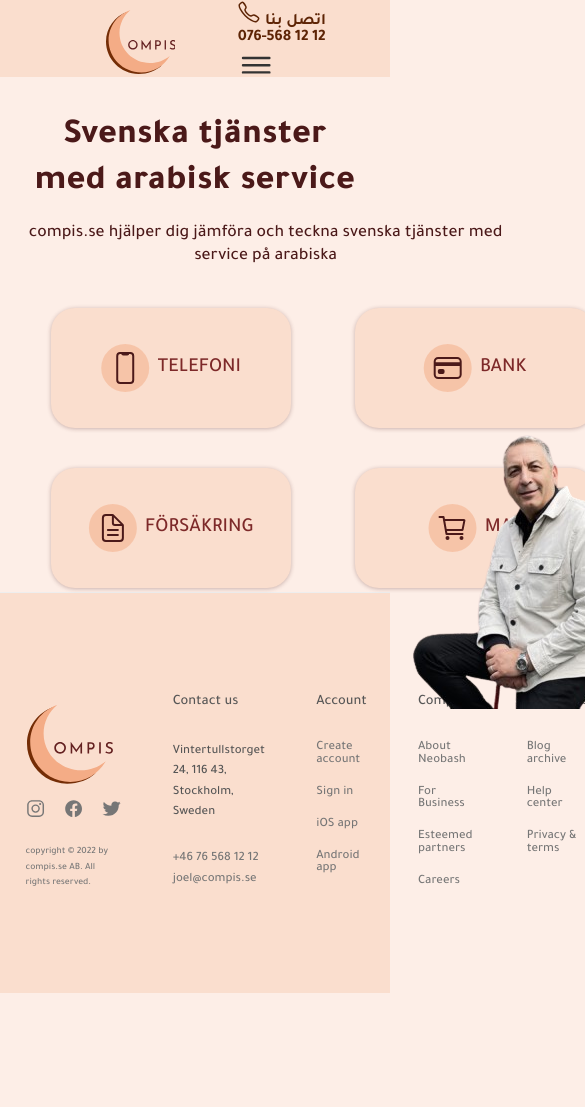
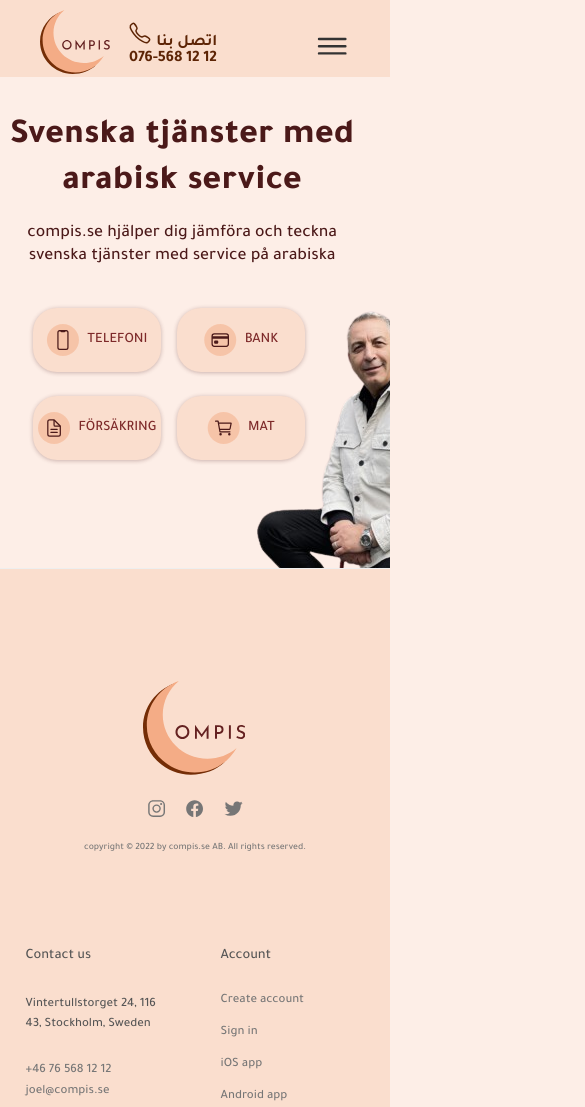
Before and after one commit to jonkan999/compis.se, a plain HTML site: page index.html in a window 390 px wide. Shown: the top 1107 px of the page, 585 px wide, since content can reach past the window. Before the commit the page ends 993 px from the top, so only its background shows below. Drawn offline with nearby package versions, Linux system fonts and the light colour scheme.

Commit message:
added mobile optimization for index page

```diff
--- a/css/general.css
+++ b/css/general.css
@@ -17,6 +17,7 @@
     font-weight: 500;
     color: #555;
     background-color: #fdeee7;
+
   }
 
 /***************************** */
--- a/css/queries.css
+++ b/css/queries.css
@@ -32,6 +32,11 @@
       font-size: 56.25%;
     }
 
+    .compis-helper-image {
+      top:-12%;
+    }
+
+
   }
 
   /**************************/
@@ -44,11 +49,19 @@
       font-size: 50%;
     }
 
+    .call-box {
+      display: flex;
+      align-items: center;
+      justify-content: center;
+      gap: 5rem;;
+    }
+
     /* MOBILE NAVIGATION */
     .btn-mobile-nav {
       display: block;
       z-index: 1;
-    }
+      margin: 1rem 0 0 0 ;
+        }
 
     .main-nav {
       background-color: rgba(255, 255, 255, 0.97);
@@ -105,6 +118,20 @@
       font-size: 3rem;
     }
 
+    .hero-grid {
+      row-gap: 3rem;
+      column-gap: 5rem;
+    }
+
+    .hero-card{
+      width: 25rem;
+      height: 13rem;
+    }
+
+    .compis-helper-image {
+      top:-30%;
+      left:55%;    }
+
   }
 
   /**************************/
@@ -112,6 +139,42 @@
   /**************************/
 
   @media (max-width: 44em) {
+
+    .hero-grid {
+      row-gap: 2rem;
+      column-gap: 3rem;
+    }
+
+    .hero-card{
+      width: 22rem;
+      height: 11rem;
+    }
+
+    .compis-helper-image {
+      top:-28%;
+      left:48%;
+    }
+
+    .grid--footer {
+      grid-template-columns: repeat(2, 1fr);
+      justify-content: center;
+      align-content: center;
+    }
+
+    .logo-col {
+      grid-column: 1/3;
+    }
+
+    .footer-logo {
+      margin: 0 auto 1rem auto;
+      height: 15rem;
+    }
+    .social-links {
+      margin: 0 auto 2rem auto;
+    }
+    .copyright {
+      margin: 0 auto 2rem auto;
+    }
 
   }
 
@@ -121,6 +184,41 @@
 
   @media (max-width: 34em) {
 
+    .header-logo {
+      margin-left: 0;
+  }
+
+    .call-box {
+      gap: 14rem;;
+    }
+
+    .hero-grid {
+      row-gap: 3rem;
+      column-gap: 2rem;
+    }
+
+    .hero-card{
+      width: 18rem;
+      height: 10rem;
+    }
+
+    .hero-card-description {
+      font-size: 2rem;
+  }
+  .icon-hero-box {
+    height: 4rem;
+    width: 4rem;
+  }
+  .icon-hero {
+    height: 2.5rem;
+    width: 2.5rem;
+  }
+
+    .compis-helper-image {
+      top:-27%;
+      left:38%;    }
+
+
   }
 
   /**************************/
@@ -128,4 +226,56 @@
   /**************************/
   @media (max-width: 27em) {
 
+    .container.header-container {
+      padding: 0;
   }
+
+    .header-logo {
+      margin-left: 0;
+  }
+
+    .call-box {
+      gap: 12rem;;
+    }
+    .hero {
+      padding: 0 3.2rem 0 0;
+      height: 47rem;
+  }
+
+    .hero-description {
+
+      width: 40rem;
+
+  }
+
+    .hero-grid {
+      row-gap: 3rem;
+      column-gap: 2rem;
+    }
+
+    .container.hero-grid {
+      padding: 0 3.2rem 0 0;
+  }
+
+    .hero-card{
+      width: 16rem;
+      height: 8rem;
+    }
+
+    .hero-card-description {
+      font-size: 1.8rem;
+  }
+  .icon-hero-box {
+    height: 4rem;
+    width: 4rem;
+  }
+  .icon-hero {
+    height: 2.5rem;
+    width: 2.5rem;
+  }
+
+    .compis-helper-image {
+      top:-32%;
+      left:25%;    }
+
+  }
--- a/css/style.css
+++ b/css/style.css
@@ -124,6 +124,7 @@
 .section-hero {
     padding: 4.8rem 0 9.6rem 0;
     box-shadow: 0 4px 4px -4px rgb(0, 0, 0, 0.2);
+    overflow: hidden;
   }
 
   .hero {
@@ -132,6 +133,7 @@
     height: 50rem;
     margin: 0 auto;
     padding: 0 3.2rem;
+
   }
 
   .hero-text-box {
@@ -170,7 +172,6 @@
     border-radius: 3rem;
     box-shadow: 0 0.1rem 0.5rem 0 rgba(75, 25, 25, 0.301);
     text-decoration: none;
-
   }
 
   .hero-card:hover,
--- a/index.html
+++ b/index.html
@@ -27,6 +27,9 @@
       nomodule
       src="https://unpkg.com/ionicons@5.5.2/dist/ionicons/ionicons.js"
     ></script>
+
+    <script defer src="js/mobile-nav.js"></script>
+    <script defer src="js/script.js"></script>
 
     <link rel="stylesheet" href="css/general.css" />
     <link rel="stylesheet" href="css/style.css" />
--- /dev/null
+++ b/js/mobile-nav.js
@@ -0,0 +1,11 @@
+///////////////////////////////////////////////////////////
+// Make mobile navigation work
+
+const btnNavEl = document.querySelector(".btn-mobile-nav");
+const headerEl = document.querySelector(".header");
+
+btnNavEl.addEventListener("click", function () {
+  headerEl.classList.toggle("nav-open");
+  /*   var element = document.getElementsByClassName("hero-brand-box");
+  element[0].classList.toggle("hero-brand-box--closed"); */
+});
--- /dev/null
+++ b/js/script.js
@@ -0,0 +1,177 @@
+// h1.addEventListener("click", function () {
+//   h1.textContent = myName;
+//   h1.style.backgroundColor = "red";
+//   h1.style.padding = "5rem";
+// });
+
+///////////////////////////////////////////////////////////
+// Set current year
+const yearEl = document.querySelector(".year");
+const currentYear = new Date().getFullYear();
+/* yearEl.textContent = currentYear; */
+
+///////////////////////////////////////////////////////////
+// Open blog articles
+
+const btnReadMoreEl = document.querySelectorAll(".read-more-button");
+
+for (let i = 0; i < btnReadMoreEl.length; i++) {
+  //Loops through blog articles expansion buttons and adds eventlistener for click
+  const articleBodyEl = btnReadMoreEl[i].previousElementSibling;
+
+  btnReadMoreEl[i].addEventListener("click", function () {
+    //On click, add axpanded class to article body in the previous element sibling to the button being clicked
+    articleBodyEl.classList.toggle("blog-article-body--expanded");
+    btnReadMoreEl[i].classList.toggle("read-more-button--expanded");
+
+    if (btnReadMoreEl[i].classList[1] != "read-more-button--expanded") {
+      //When whrunk back we scroll back to the top of the article
+      position =
+        articleBodyEl.parentElement.parentElement.getBoundingClientRect();
+      const header_position = document
+        .querySelector(".header")
+        .getBoundingClientRect();
+
+      window.scrollTo({
+        top: position.top + window.scrollY - header_position.height * 1.2,
+        behavior: "smooth",
+      });
+    }
+  });
+}
+
+///////////////////////////////////////////////////////////
+// Smooth scrolling animation
+
+const allLinks = document.querySelectorAll("a:link");
+
+allLinks.forEach(function (link) {
+  link.addEventListener("click", function (e) {
+    e.preventDefault();
+    const href = link.getAttribute("href");
+
+    // Scroll back to top
+    if (href === "#")
+      window.scrollTo({
+        top: 0,
+        behavior: "smooth",
+      });
+
+    // Scroll to other links
+    if (href !== "#" && href.startsWith("#")) {
+      const sectionEl = document.querySelector(href);
+      sectionEl.scrollIntoView({ behavior: "smooth" });
+    }
+
+    // Scroll to other links
+    if (href !== "#" && !href.startsWith("#")) {
+      window.location.href = href;
+    }
+
+    // Close mobile naviagtion
+    if (link.classList.contains("main-nav-link"))
+      headerEl.classList.toggle("nav-open");
+  });
+});
+
+///////////////////////////////////////////////////////////
+// Sticky navigation
+
+const sectionHeroEl = document.querySelector(".section-hero");
+
+const obs = new IntersectionObserver(
+  function (entries) {
+    const ent = entries[0];
+
+    if (
+      ent.isIntersecting === false &&
+      document.querySelector(".full-page-shadow").classList[1] !=
+        "active-shadow"
+    ) {
+      document.body.classList.add("sticky");
+    }
+
+    if (ent.isIntersecting === true) {
+      document.body.classList.remove("sticky");
+    }
+  },
+  {
+    // In the viewport
+    root: null,
+    threshold: 0,
+    rootMargin: "-80px",
+  }
+);
+obs.observe(sectionHeroEl);
+
+///////////////////////////////////////////////////////////
+// Fixing flexbox gap property missing in some Safari versions
+function checkFlexGap() {
+  var flex = document.createElement("div");
+  flex.style.display = "flex";
+  flex.style.flexDirection = "column";
+  flex.style.rowGap = "1px";
+
+  flex.appendChild(document.createElement("div"));
+  flex.appendChild(document.createElement("div"));
+
+  document.body.appendChild(flex);
+  var isSupported = flex.scrollHeight === 1;
+  flex.parentNode.removeChild(flex);
+
+  if (!isSupported) document.body.classList.add("no-flexbox-gap");
+}
+checkFlexGap();
+
+// https://unpkg.com/smoothscroll-polyfill@0.4.4/dist/smoothscroll.min.js
+
+/*
+.no-flexbox-gap .main-nav-list li:not(:last-child) {
+  margin-right: 4.8rem;
+}
+
+.no-flexbox-gap .list-item:not(:last-child) {
+  margin-bottom: 1.6rem;
+}
+
+.no-flexbox-gap .list-icon:not(:last-child) {
+  margin-right: 1.6rem;
+}
+
+.no-flexbox-gap .delivered-faces {
+  margin-right: 1.6rem;
+}
+
+.no-flexbox-gap .meal-attribute:not(:last-child) {
+  margin-bottom: 2rem;
+}
+
+.no-flexbox-gap .meal-icon {
+  margin-right: 1.6rem;
+}
+
+.no-flexbox-gap .footer-row div:not(:last-child) {
+  margin-right: 6.4rem;
+}
+
+.no-flexbox-gap .social-links li:not(:last-child) {
+  margin-right: 2.4rem;
+}
+
+.no-flexbox-gap .footer-nav li:not(:last-child) {
+  margin-bottom: 2.4rem;
+}
+
+@media (max-width: 75em) {
+  .no-flexbox-gap .main-nav-list li:not(:last-child) {
+    margin-right: 3.2rem;
+  }
+}
+
+@media (max-width: 59em) {
+  .no-flexbox-gap .main-nav-list li:not(:last-child) {
+    margin-right: 0;
+    margin-bottom: 4.8rem;
+  }
+}
+*/
```
